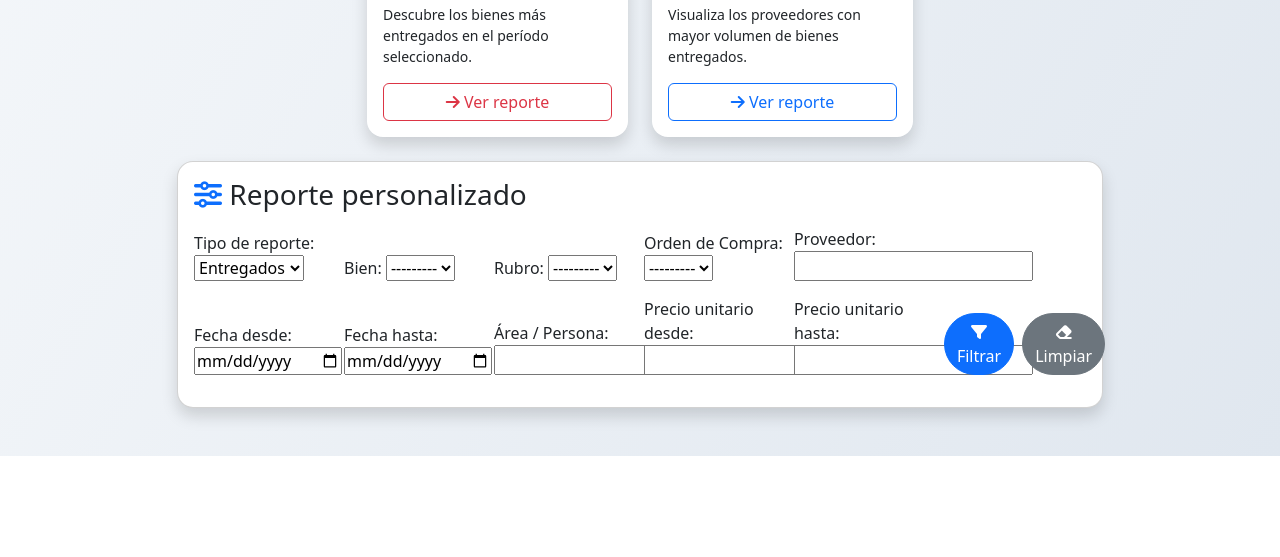
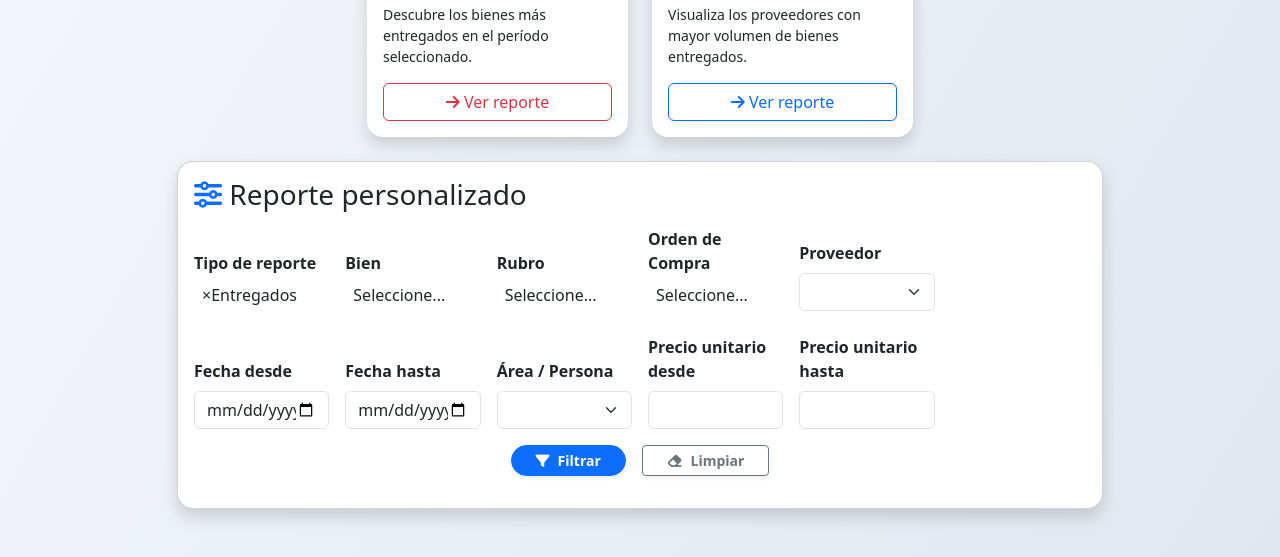
Before and after one commit to Roan1982/Suministros, a Django app: page /reportes/ in a window 1280 px wide. Shown: the part 793-1350 px from the top of the page. Before the commit the page ends 1249 px from the top, so only its background shows below. Run offline with Django 5.2, Linux system fonts and the light colour scheme; the visitor is signed in with stand-in values (Sample User, id 1); data that the repository does not hold is empty; some libraries are stand-ins or nearby versions.

Commit message:
jquery select2 en reportes

```diff
--- a/stock/inventario/templates/inventario/reportes.html
+++ b/stock/inventario/templates/inventario/reportes.html
@@ -1,4 +1,5 @@
 {% extends 'inventario/base.html' %}
+{% load form_extras %}
 {% block content %}
 <div class="row mb-4 g-4 justify-content-center">
   <div class="col-md-4 col-lg-3">
@@ -68,25 +69,77 @@
       <div class="card-body">
         <h3 class="mb-3"><i class="fa-solid fa-sliders text-primary"></i> Reporte personalizado</h3>
         <form method="get" class="mb-3">
-  <div class="row g-2 align-items-end">
-    <div class="col-md-2">{{ form.tipo.label_tag }} {{ form.tipo }}</div>
-    <div class="col-md-2">{{ form.bien.label_tag }} {{ form.bien }}</div>
-    <div class="col-md-2">{{ form.rubro.label_tag }} {{ form.rubro }}</div>
-    <div class="col-md-2">{{ form.orden_de_compra.label_tag }} {{ form.orden_de_compra }}</div>
-    <div class="col-md-2">{{ form.proveedor.label_tag }} {{ form.proveedor }}</div>
-  </div>
-  <div class="row g-2 mt-2 align-items-end">
-    <div class="col-md-2">{{ form.fecha_inicio.label_tag }} {{ form.fecha_inicio }}</div>
-    <div class="col-md-2">{{ form.fecha_fin.label_tag }} {{ form.fecha_fin }}</div>
-    <div class="col-md-2">{{ form.area_persona.label_tag }} {{ form.area_persona }}</div>
-    <div class="col-md-2">{{ form.precio_unitario_min.label_tag }} {{ form.precio_unitario_min }}</div>
-    <div class="col-md-2">{{ form.precio_unitario_max.label_tag }} {{ form.precio_unitario_max }}</div>
-    <div class="col-md-2 d-flex gap-2">
-      <button type="submit" class="btn btn-primary w-100"><i class="fa-solid fa-filter"></i> Filtrar</button>
-      <a href="?" class="btn btn-secondary w-100"><i class="fa-solid fa-eraser"></i> Limpiar</a>
-    </div>
-  </div>
-</form>
+          <div class="row g-3 align-items-end">
+            <div class="col-md-2">
+              <label class="form-label fw-semibold">{{ form.tipo.label }}</label>
+              {{ form.tipo|add_class:'form-select select2-filter' }}
+            </div>
+            <div class="col-md-2">
+              <label class="form-label fw-semibold">{{ form.bien.label }}</label>
+              {{ form.bien|add_class:'form-select select2-filter' }}
+            </div>
+            <div class="col-md-2">
+              <label class="form-label fw-semibold">{{ form.rubro.label }}</label>
+              {{ form.rubro|add_class:'form-select select2-filter' }}
+            </div>
+            <div class="col-md-2">
+              <label class="form-label fw-semibold">{{ form.orden_de_compra.label }}</label>
+              {{ form.orden_de_compra|add_class:'form-select select2-filter' }}
+            </div>
+            <div class="col-md-2">
+              <label class="form-label fw-semibold">{{ form.proveedor.label }}</label>
+              {{ form.proveedor|add_class:'form-select select2-filter' }}
+            </div>
+          </div>
+          <div class="row g-3 mt-2 align-items-end">
+            <div class="col-md-2">
+              <label class="form-label fw-semibold">{{ form.fecha_inicio.label }}</label>
+              {{ form.fecha_inicio|add_class:'form-control' }}
+            </div>
+            <div class="col-md-2">
+              <label class="form-label fw-semibold">{{ form.fecha_fin.label }}</label>
+              {{ form.fecha_fin|add_class:'form-control' }}
+            </div>
+            <div class="col-md-2">
+              <label class="form-label fw-semibold">{{ form.area_persona.label }}</label>
+              {{ form.area_persona|add_class:'form-select select2-filter' }}
+            </div>
+            <div class="col-md-2">
+              <label class="form-label fw-semibold">{{ form.precio_unitario_min.label }}</label>
+              {{ form.precio_unitario_min|add_class:'form-control' }}
+            </div>
+            <div class="col-md-2">
+              <label class="form-label fw-semibold">{{ form.precio_unitario_max.label }}</label>
+              {{ form.precio_unitario_max|add_class:'form-control' }}
+            </div>
+          </div>
+          <div class="row mt-3">
+            <div class="col-12 d-flex justify-content-center gap-3">
+              <button type="submit" class="btn btn-primary btn-sm px-4 fw-bold shadow-sm d-flex align-items-center">
+                <i class="fa-solid fa-filter me-2"></i>Filtrar
+              </button>
+              <a href="?" class="btn btn-outline-secondary btn-sm px-4 fw-bold shadow-sm d-flex align-items-center">
+                <i class="fa-solid fa-eraser me-2"></i>Limpiar
+              </a>
+            </div>
+          </div>
+          </div>
+        </form>
+{% block extra_js %}
+<script>
+  window.addEventListener('DOMContentLoaded', function() {
+    if (window.jQuery && window.jQuery.fn.select2) {
+      window.jQuery('.select2-filter').select2({
+        width: '100%',
+        theme: 'bootstrap-5',
+        placeholder: 'Seleccione...',
+        allowClear: true,
+        language: 'es'
+      });
+    }
+  });
+</script>
+{% endblock %}
       </div>
     </div>
   </div>
```
